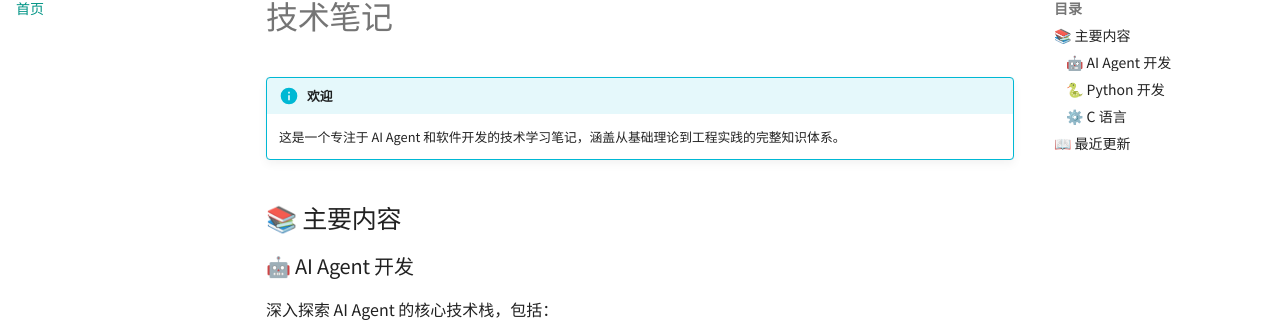
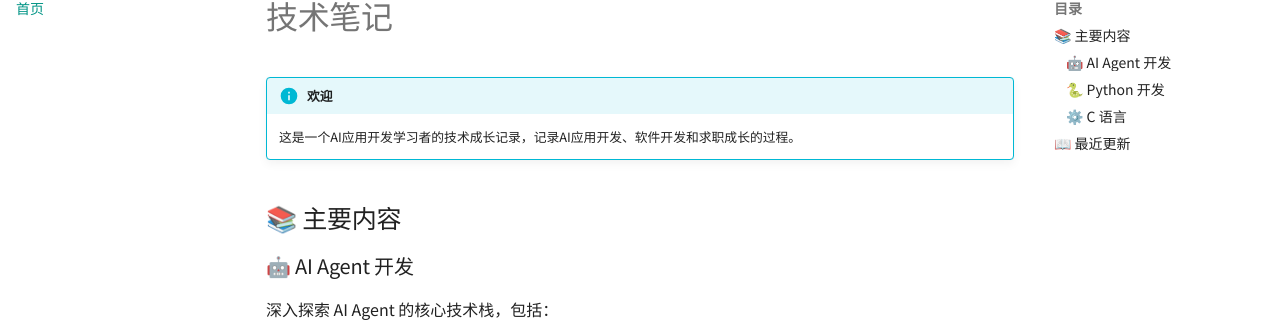
Before and after one commit to yangyinmiao/my-notes, an MkDocs documentation site: the page built from docs/index.md, in a window 1280 px wide and 900 px high. Shown: the part 151-473 px from the top of the window. Built offline with MkDocs 1.6.1 and Material for MkDocs 9.7.7, drawn with Linux system fonts in a browser that asks for light colours.

Commit message:
chore: 更新欢迎信息，调整技术笔记描述以更好地反映内容

```diff
--- a/docs/index.md
+++ b/docs/index.md
@@ -1,7 +1,7 @@
 # 技术笔记
 
 !!! info "欢迎"
-    这是一个专注于 AI Agent 和软件开发的技术学习笔记，涵盖从基础理论到工程实践的完整知识体系。
+    这是一个AI应用开发学习者的技术成长记录，记录AI应用开发、软件开发和求职成长的过程。
 
 ## 📚 主要内容
 
```
